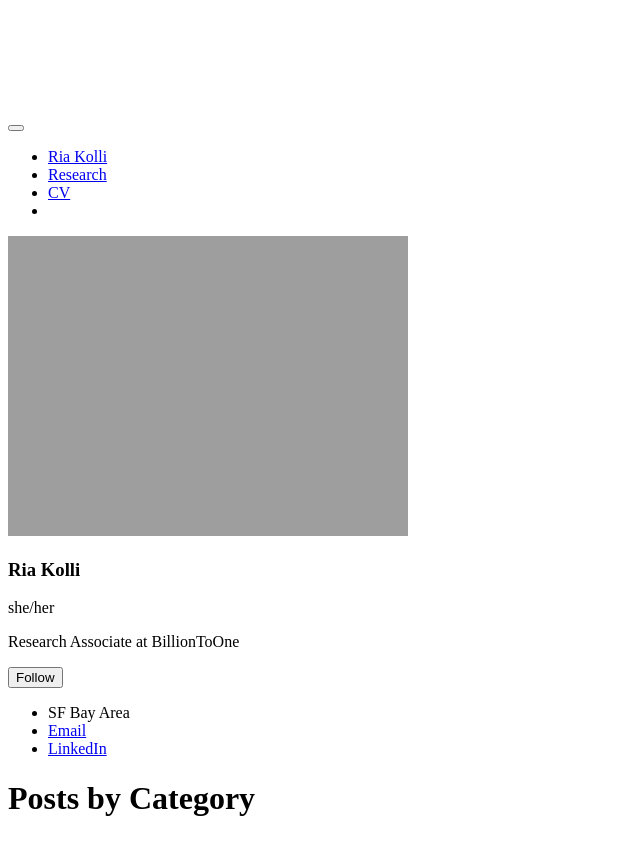
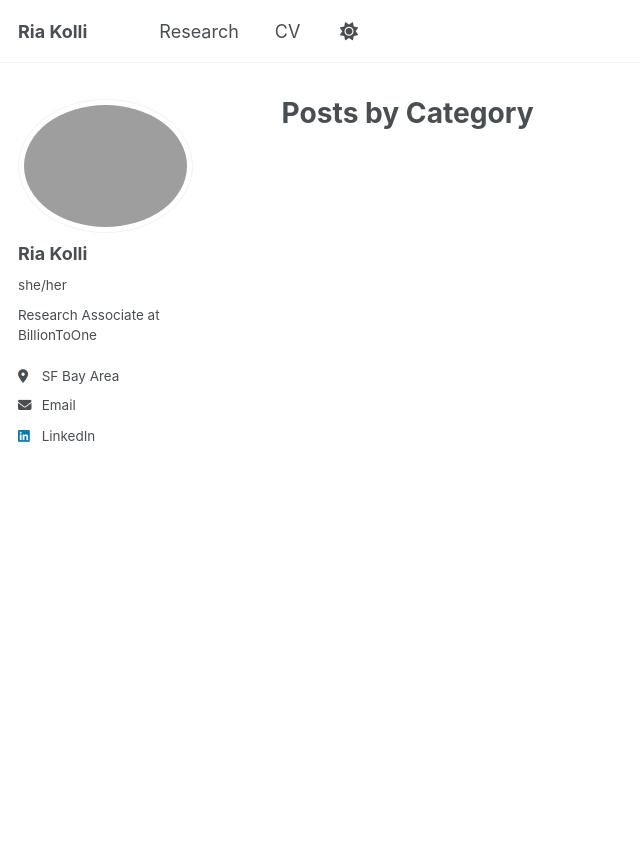
Before and after one commit to riakolli/riakolli.github.io, a Jekyll site: the page built from _pages/category-archive.html, in a window 1280 px wide. Shown: the top 855 px of the page, without its empty margins (0-640 px from the left). Built offline with Jekyll 4.4.1, drawn with Linux system fonts in a browser that asks for light colours; a script bundle is joined from its source files by our own code; library files that are not in the unit come from our copies.

Commit message:
Fix CSS not loading on /research/ and other non-root pages
The stylesheet was linked with a relative path (assets/css/main.css),
which works at the root (/) but resolves incorrectly for any subpath
like /research/ — causing styles to fail to load on those pages.

Changed to {{ base_path }}/assets/css/main.css so the path is always
resolved from the site root regardless of the current page URL.

Co-Authored-By: Claude Sonnet 4.6 <noreply@anthropic.com>

```diff
--- a/_includes/head.html
+++ b/_includes/head.html
@@ -13,4 +13,4 @@
 </script>
 
 <!-- For all browsers -->
-<link rel="stylesheet" href="assets/css/main.css">
+<link rel="stylesheet" href="{{ base_path }}/assets/css/main.css">
```
